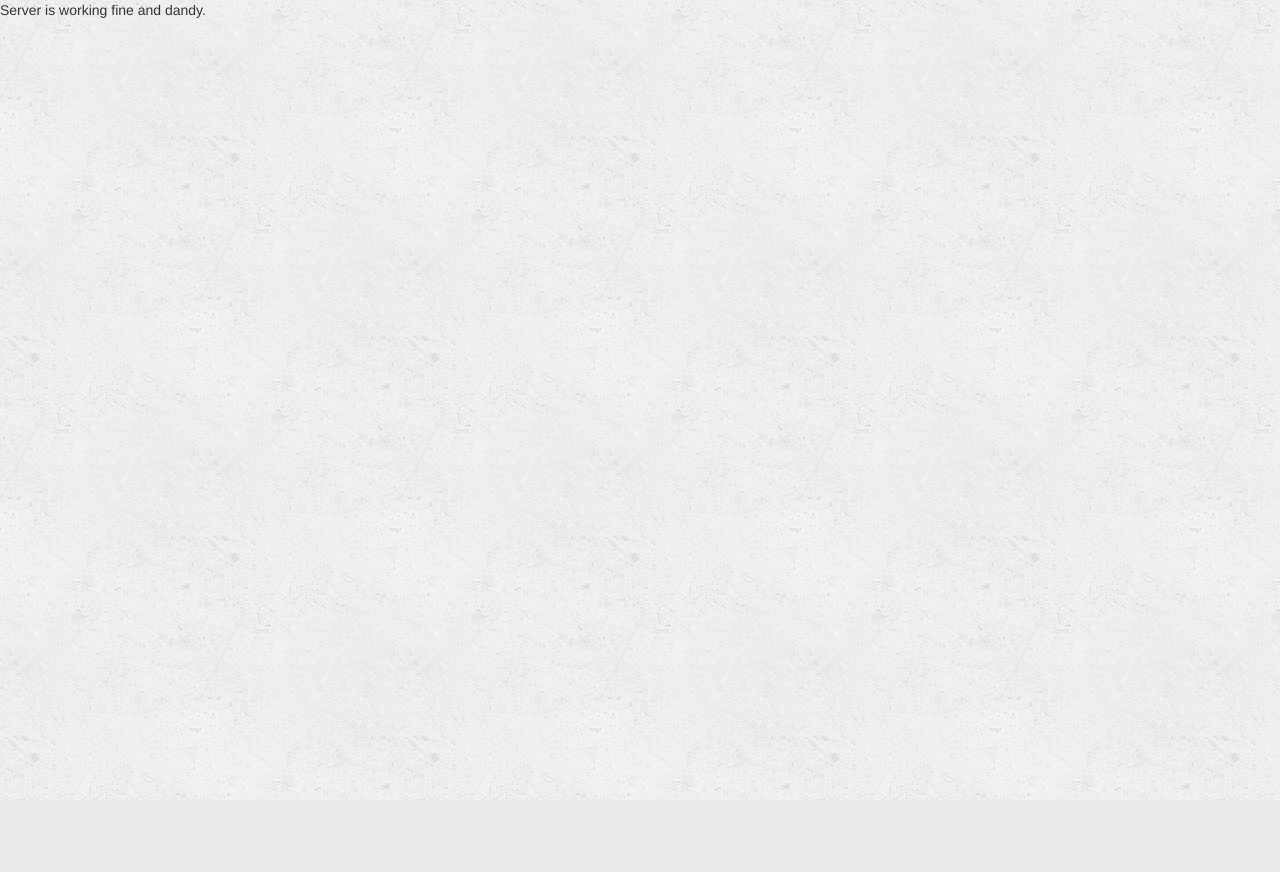
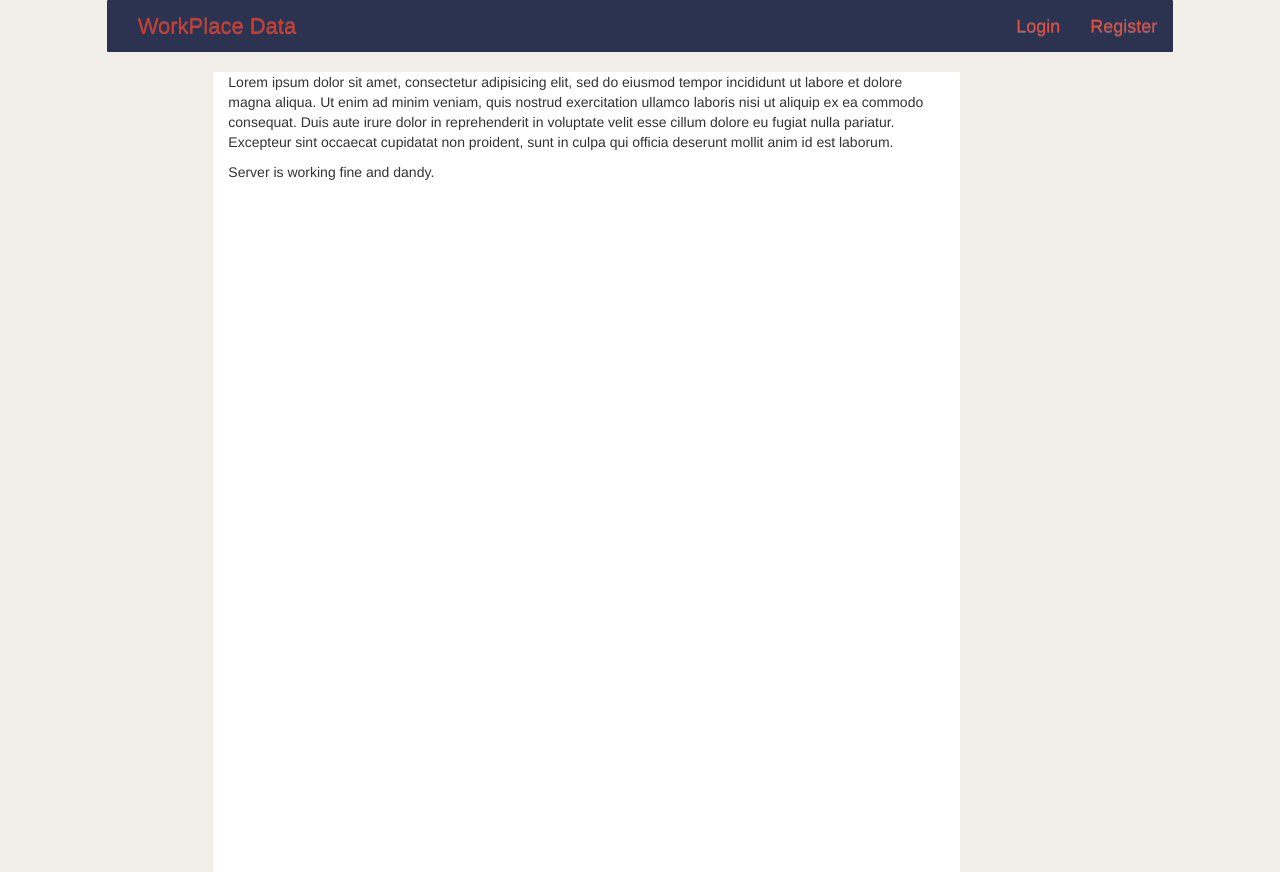
Before and after one commit to gamer496/2ndyearextrapro, a Django app: page / in a window 1280 px wide. Before the commit the page ends 800 px from the top, so only its background shows below. Run offline with Django 3.2, Linux system fonts and the light colour scheme; some libraries are stand-ins or nearby versions.

Commit message:
sarthak's changes

```diff
--- a/static_in_pro/main/css/common_css.css
+++ b/static_in_pro/main/css/common_css.css
@@ -1,5 +1,135 @@
-body
+@grid-gutter-width:15px;
+body {
+	background-color: #f2efe8;
+}
+
+.content {
+	background-color: #ffffff;
+	height: 100vh;
+}
+
+.navbar-custom {
+	background-color: #2c3350;
+	border-radius: .1rem;
+	font-size: 1.8rem;
+}
+
+.navbar-custom .navbar-nav > li {
+	padding-left: 0px;
+}
+
+.navbar-custom .navbar-nav > li > a:link,
+.navbar-custom .navbar-nav > li > a:visited {
+	color: #e74c3c;
+	background-color: #2c3350;
+	text-decoration: none;
+}
+
+.navbar-custom .navbar-nav > li > a:hover,
+.navbar-custom .navbar-nav > li > a:focus {
+	background-color: #2c3350;
+	color: #ecf0f1;
+	/*text-decoration: underline;*/
+	/*box-shadow: 0px -7px 7px 0px #b56969 inset;*/
+	border-radius: 0px;
+	border-bottom-style: inset;
+	border-bottom-width: 3px;
+	border-bottom-color: #e74c3c;
+	margin-bottom: -3px;
+	transition: color .3s,border-bottom-width .1s ;
+}
+
+.navbar-custom .navbar-header .navbar-brand {
+	color: #d33828;
+	font-size: 2.2rem;
+}
+
+.login-div,
+.register-div {
+	/*background-color: #ececec;*/
+	border-radius: .6rem;
+	box-shadow: .5rem .5rem .3rem #a8a8a8;
+	background-image: url('../images/husk.png');
+  	background-repeat:repeat;
+  	padding: 0rem 1rem 2rem 1rem;
+	display: none;
+	/*visibility: hidden;*/
+	margin-bottom: 2rem;
+}
+
+h2 {
+	/*margin: 1em 0 0.5em 0;*/
+	padding-left: 1em;
+	color: #343434;
+	font-family: Andale Mono, monospace;
+	font-size: 3rem;
+	font-weight: bold;
+}
+
+.login-div input[type="text"],
+.login-div input[type="password"],
+.register-div input[type="text"],
+.register-div input[type="password"],
+.register-div input[type="email"] {
+	border: none;
+	border-left: .15rem solid #3498db;
+	border-bottom: .15rem solid #3498db;
+	width: 75%;
+	outline: none;
+	padding: .8rem;
+	color: #2c3350;
+	font-weight: 600;
+	transition: width .3s,border-left .3s,border-bottom .3s;
+	margin-top: .6rem;
+	margin-bottom: .6rem;
+	font-size: 1.5rem;
+}
+
+.login-div input[type="text"]:focus,
+.login-div input[type="text"].focus,
+.login-div input[type="password"]:focus,
+.login-div input[type="password"].focus,
+.register-div input[type="text"]:focus,
+.register-div input[type="text"].focus,
+.register-div input[type="password"]:focus,
+.register-div input[type="password"].focus,
+.register-div input[type="email"]:focus,
+.register-div input[type="email"].focus {
+	transition: width .3s,border-left .3s,border-bottom .3s;
+	border: none;
+	border-left: .35rem solid #2980b9;
+	border-bottom: .35rem solid #2980b9;
+	outline: none;
+	width: 90%
+}
+
+.login-div button[type="submit"],
+.register-div button[type="submit"] {
+	width: 80%;
+	margin-left: auto;
+	margin-right: auto;
+	background-color: #2c3350;
+	color: #e74c3c;
+	margin-top: 2rem;
+	transition: width .2s;
+	font-weight: bold;
+}
+
+.login-div button[type="submit"]:hover,
+.register-div button[type="submit"]:hover {
+	width: 100%;
+	transition: width .2s;
+}
+
+/*body
 {
   background-image: url('../images/concrete_seamless.png');
   background-repeat:repeat;
-}
+}*/
+
+/*@media (min-width: 1200px) {
+    .container{
+        max-width: 1200px;
+        margin-left: auto;
+    }
+}*/
--- /dev/null
+++ b/static_in_pro/main/js/jquery.hoverIntent.minified.js
@@ -0,0 +1,9 @@
+/*!
+ * hoverIntent v1.8.0 // 2014.06.29 // jQuery v1.9.1+
+ * http://cherne.net/brian/resources/jquery.hoverIntent.html
+ *
+ * You may use hoverIntent under the terms of the MIT license. Basically that
+ * means you are free to use hoverIntent as long as this header is left intact.
+ * Copyright 2007, 2014 Brian Cherne
+ */
+(function($){$.fn.hoverIntent=function(handlerIn,handlerOut,selector){var cfg={interval:100,sensitivity:6,timeout:0};if(typeof handlerIn==="object"){cfg=$.extend(cfg,handlerIn)}else{if($.isFunction(handlerOut)){cfg=$.extend(cfg,{over:handlerIn,out:handlerOut,selector:selector})}else{cfg=$.extend(cfg,{over:handlerIn,out:handlerIn,selector:handlerOut})}}var cX,cY,pX,pY;var track=function(ev){cX=ev.pageX;cY=ev.pageY};var compare=function(ev,ob){ob.hoverIntent_t=clearTimeout(ob.hoverIntent_t);if(Math.sqrt((pX-cX)*(pX-cX)+(pY-cY)*(pY-cY))<cfg.sensitivity){$(ob).off("mousemove.hoverIntent",track);ob.hoverIntent_s=true;return cfg.over.apply(ob,[ev])}else{pX=cX;pY=cY;ob.hoverIntent_t=setTimeout(function(){compare(ev,ob)},cfg.interval)}};var delay=function(ev,ob){ob.hoverIntent_t=clearTimeout(ob.hoverIntent_t);ob.hoverIntent_s=false;return cfg.out.apply(ob,[ev])};var handleHover=function(e){var ev=$.extend({},e);var ob=this;if(ob.hoverIntent_t){ob.hoverIntent_t=clearTimeout(ob.hoverIntent_t)}if(e.type==="mouseenter"){pX=ev.pageX;pY=ev.pageY;$(ob).on("mousemove.hoverIntent",track);if(!ob.hoverIntent_s){ob.hoverIntent_t=setTimeout(function(){compare(ev,ob)},cfg.interval)}}else{$(ob).off("mousemove.hoverIntent",track);if(ob.hoverIntent_s){ob.hoverIntent_t=setTimeout(function(){delay(ev,ob)},cfg.timeout)}}};return this.on({"mouseenter.hoverIntent":handleHover,"mouseleave.hoverIntent":handleHover},cfg.selector)}})(jQuery);
--- a/templates/base.html
+++ b/templates/base.html
@@ -1,3 +1,4 @@
+{% load staticfiles %}
 <!doctype html>
 <html>
 <header>
@@ -6,9 +7,171 @@
   {% block header_javascript %}{% endblock %}
   {% include 'jslibraries.html' %}
   {% include 'csslibraires.html' %}
+  <link rel="stylesheet" href="{% static 'main/css/common_css.css' %}">
 </header>
 <body>
-  {% block content %}{% endblock %}
+
+	<nav role="navigation" class="navbar navbar-custom col-md-10 col-md-offset-1">
+		<div class="container-fluid">
+
+			<div class="navbar-header">
+				<a href="{% url 'mainindex' %}" class="navbar-brand">WorkPlace Data</a>
+			</div>
+
+			<div class="row">
+
+				{% if not user.is_authenticated %}
+					<ul class="nav navbar-nav navbar-right">
+						<li> <a href="#" class="login-toggle">Login</a> </li>
+						<li> <a href="#" class="register-toggle">Register</a> </li>
+					</ul>
+				{% endif %}
+
+				{% if user.is_authenticated %}
+					<ul class="nav navbar-nav">
+
+						<li class="dropdown ">
+							<a class="dropdown-toggle unhovered" data-toggle="dropdown" href="#">Places<span class="caret"></span></a>
+
+								<ul class="dropdown-menu">
+
+									<li> <a href="{% url 'addplace' %}" class="">Add Place</a> </li>
+									<li> <a href="{% url 'viewplaces' %}">View Places</a> </li>
+
+								</ul>
+						</li>
+
+						<li class="dropdown ">
+							<a class="dropdown-toggle" data-toggle="dropdown" href="#">Messages<span class="caret"></span></a>
+
+								<ul class="dropdown-menu">
+
+									<li> <a href="{% url 'viewsentmessages' %}">Sent</a> </li>
+									<li> <a href="{% url 'viewreceivedmessages' %}">Recieved</a> </li>
+
+								</ul>
+						</li>
+
+					</ul>
+
+					<ul class="nav navbar-nav navbar-right">
+						<li class="dropdown">
+							<a class="dropdown-toggle" data-toggle="dropdown" href="#">{{ request.user.username }}<span class="caret"></span></a>
+
+								<ul class="dropdown-menu">
+
+									<li> <a href="{% url 'viewprofile' wuser_id=request.user.id %}">Profile</a> </li>
+									<li> <a href="{% url 'userpasswordreset' %}">Password Reset</a> </li>
+
+								</ul>
+						</li>
+
+						<li> <a href="{% url 'userlogout' %}">Logout</a> </li>
+
+					</ul>
+				{% endif %}
+
+			</div>
+
+		</div>
+	</nav>
+
+
+	<!-- <div class="container-fluid"> -->
+	<div class="container-fluid">
+	<div class="row">
+
+		<div class="col-md-2 col-md-push-9 ">
+
+			<div class="login-div col-md-12 ">
+				<form action="{% url 'userlogin' %}" method="POST" class="side">
+					{% csrf_token %}
+					<legend><h2>Login</h2></legend>
+
+					<center>
+						<input type="text" id="username" name="username"  placeholder="Username">
+
+						<input type="password" name="password" id="password" placeholder="Password">
+
+					    <button type="submit" class="btn">Submit</button>
+				    </center>
+
+				</form>
+			</div>
+
+			<div class="register-div col-md-12 ">
+				<form action="{% url 'userregistration' %}" method="POST" class="side">
+					{% csrf_token %}
+					<legend><h2>Register</h2></legend>
+
+					<center>
+						<input id="id_first_name" name="first_name" type="text" placeholder="First Name">
+
+						<input id="id_last_name" name="last_name" type="text" placeholder="Last Name">
+
+						<input id="id_country" maxlength="100" name="country" type="text" placeholder="Country">
+
+						<input id="id_email" name="email" type="email" placeholder="Email">
+
+						<input id="id_username" name="username" type="text" placeholder="Username">
+
+						<input id="id_password" name="password" type="password" placeholder="Password">
+
+						<button type="submit" class="btn">Submit</button>
+					</center>
+
+				</form>
+			</div>
+
+		</div>
+
+
+		<div class="col-md-7 col-md-offset-2 content col-md-pull-2">
+			{% block content %}{% endblock %}
+		</div>
+	</div>
+	</div>
+
+
 </body>
-{% block footer_javascript %}{% endblock %}
+	<script>
+		$(document).ready(function() {
+			$(".navbar-custom .navbar-nav .dropdown").hoverIntent({
+				sensitivity: 1,
+				interval: 60,
+				timeout: 150,
+				over:function(){
+					// $(this).addClass('open');
+					$(this).find('.dropdown-menu').stop(true,true).fadeIn(200);
+				},
+				out:function() {
+					// $(this).removeClass('open');
+					$(this).find('.dropdown-menu').stop(true,true).fadeOut(150);
+				}
+			});
+
+			$(".login-toggle").click(function() {
+				if( $('.register-div').css('display') != 'none' ) {
+					$(".register-div").fadeOut(150).delay(150);
+					$(".register-div").css("display","none").delay(100);
+					$(".login-div").fadeIn(200);
+				}
+				else if( $('.register-div').css('display') == 'none' && $('.login-div').css('display') == 'none') {
+					$(".login-div").fadeIn(200);
+				}
+			});
+
+			$(".register-toggle").click(function() {
+				if( $('.login-div').css('display') != 'none' ) {
+					$(".login-div").fadeOut(150).delay(150);
+					$(".login-div").css("display","none").delay(100);
+					$(".register-div").fadeIn(200);
+				}
+				else if( $('.login-div').css('display') == 'none' && $('.register-div').css('display') == 'none') {
+					$(".register-div").fadeIn(200);
+				}
+			});
+		})
+	</script>
+	{% block footer_javascript %}{% endblock %}
 </html>
--- a/templates/csslibraires.html
+++ b/templates/csslibraires.html
@@ -8,4 +8,4 @@
 <!-- Latest compiled and minified JavaScript -->
 <script src="https://maxcdn.bootstrapcdn.com/bootstrap/3.3.6/js/bootstrap.min.js" integrity="sha384-0mSbJDEHialfmuBBQP6A4Qrprq5OVfW37PRR3j5ELqxss1yVqOtnepnHVP9aJ7xS" crossorigin="anonymous"></script>
 
-<link rel="stylesheet" href="{% static 'main/css/common_css.css' %}">
+<!-- <link rel="stylesheet" href="{% static 'main/css/common_css.css' %}"> -->
--- a/templates/jslibraries.html
+++ b/templates/jslibraries.html
@@ -1,2 +1,4 @@
+{% load staticfiles %}
 <script src="//code.jquery.com/jquery-1.12.0.min.js"></script>
 <script src="//code.jquery.com/jquery-migrate-1.2.1.min.js"></script>
+<script src="{% static 'main/js/jquery.hoverIntent.minified.js' %}"></script>
--- a/templates/main/index.html
+++ b/templates/main/index.html
@@ -1,5 +1,11 @@
 {% extends "base.html" %}
 {% load staticfiles %}
 {% block content %}
-<p>Server is working fine and dandy.</p>
+	<p> Lorem ipsum dolor sit amet, consectetur adipisicing elit, sed do eiusmod
+	tempor incididunt ut labore et dolore magna aliqua. Ut enim ad minim veniam,
+	quis nostrud exercitation ullamco laboris nisi ut aliquip ex ea commodo
+	consequat. Duis aute irure dolor in reprehenderit in voluptate velit esse
+	cillum dolore eu fugiat nulla pariatur. Excepteur sint occaecat cupidatat non
+	proident, sunt in culpa qui officia deserunt mollit anim id est laborum.</p>
+	<p>Server is working fine and dandy.</p>
 {% endblock %}
--- a/wusers/views.py
+++ b/wusers/views.py
@@ -106,7 +106,7 @@ def wuser_logout(request):
         return HttpResponseRedirect("/")
     else:
         logout(request)
-        return HttpResponseRedirect(reverse("userlogin"))
+        return HttpResponseRedirect(reverse("mainindex"))
 
 def reset(request):
     return password_reset(request,template_name=os.path.join("wusers","reset.html"),email_template_name="reset_email.html",subject_template_name="reset_subject.txt",post_reset_redirect=reverse("successrequest"))
```
Also changed, not shown: static_in_pro/main/images/husk.png (added), static_in_pro/main/images/logo-text.png (added), static_in_pro/main/images/logo.png (added), static_in_pro/main/js/jquery.hoverIntent.js (added), 6 other files.
